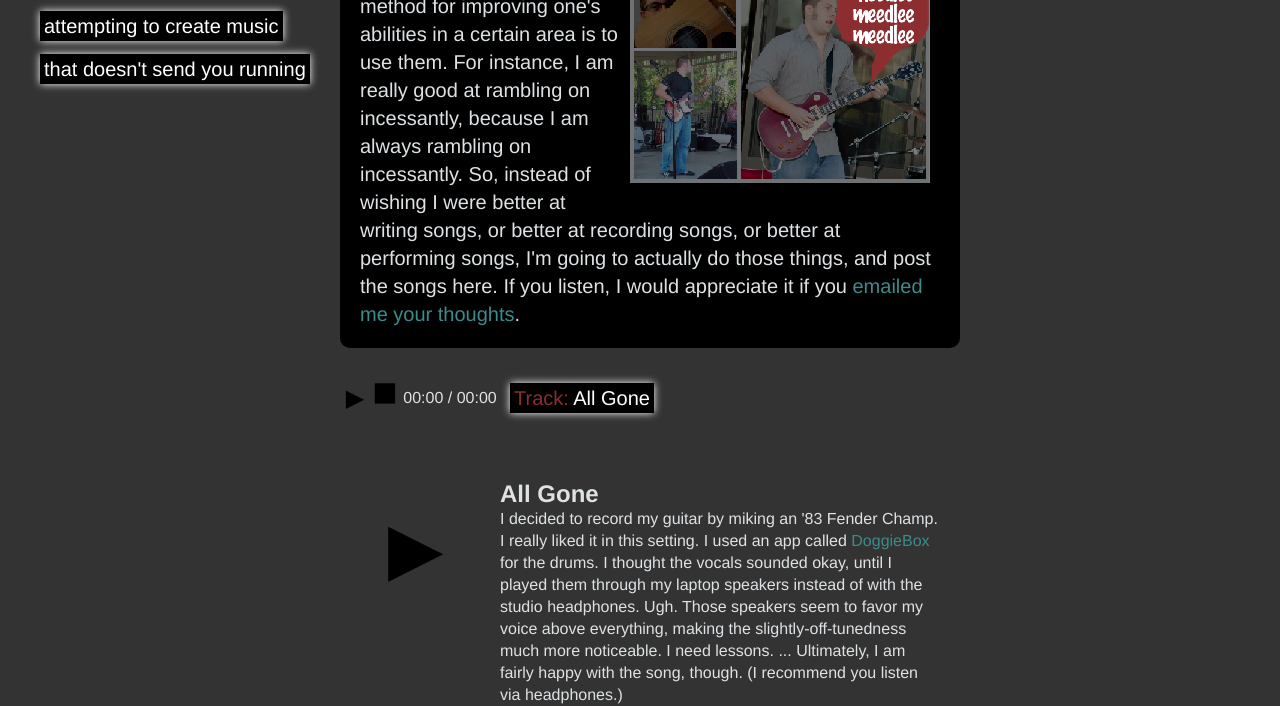
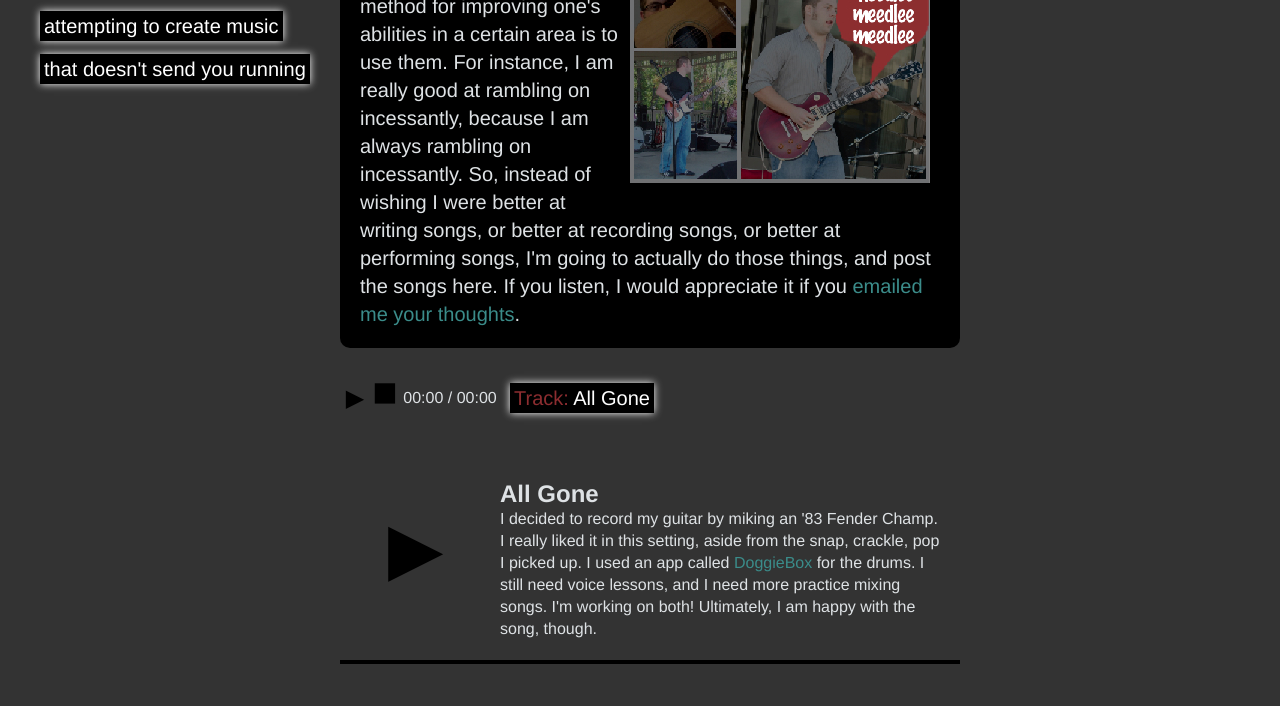
Before and after one commit to mileszs/music.mileszs.com, a plain HTML site: page index.html in a window 1280 px wide. Shown: the part 96-802 px from the top of the page. Drawn offline with nearby package versions, Linux system fonts and the light colour scheme.

Commit message:
Remixed all-gone

```diff
--- a/index.html
+++ b/index.html
@@ -64,13 +64,12 @@
             <h3>All Gone</h3>
             <p>
               I decided to record my guitar by miking an '83 Fender Champ. I
-              really liked it in this setting. I used an app called <a
+              really liked it in this setting, aside from the snap, crackle,
+              pop I picked up. I used an app called <a
                 href="http://doggiebox.com">DoggieBox</a> for the drums. I
-              thought the vocals sounded okay, until I played them through my
-              laptop speakers instead of with the studio headphones.  Ugh.
-              Those speakers seem to favor my voice above everything, making
-              the slightly-off-tunedness much more noticeable. I need lessons.
-              ...  Ultimately, I am fairly happy with the song, though. (I recommend you listen via headphones.)
+              still need voice lessons, and I need more practice mixing songs.
+              I'm working on both! Ultimately, I am happy with the song,
+              though.
             </p>
           </div>
         </li>
```
